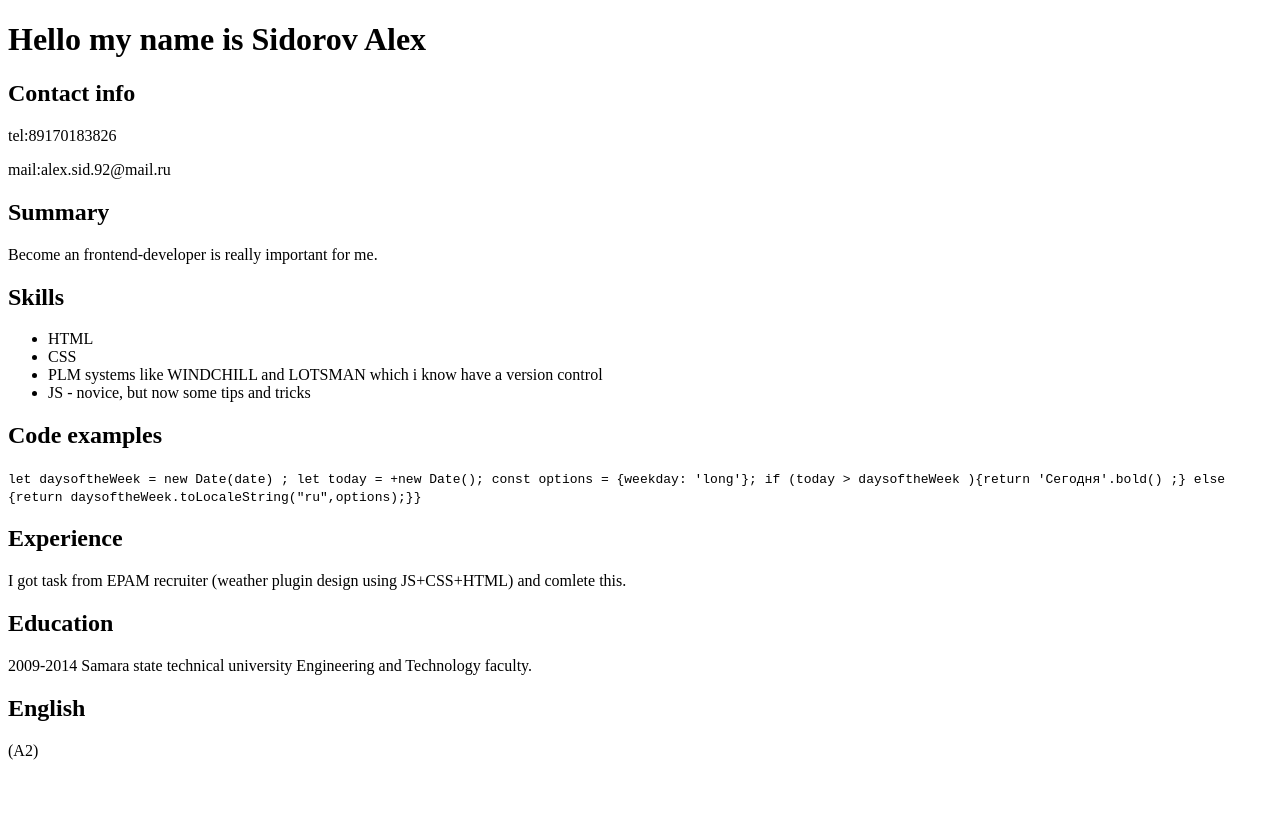
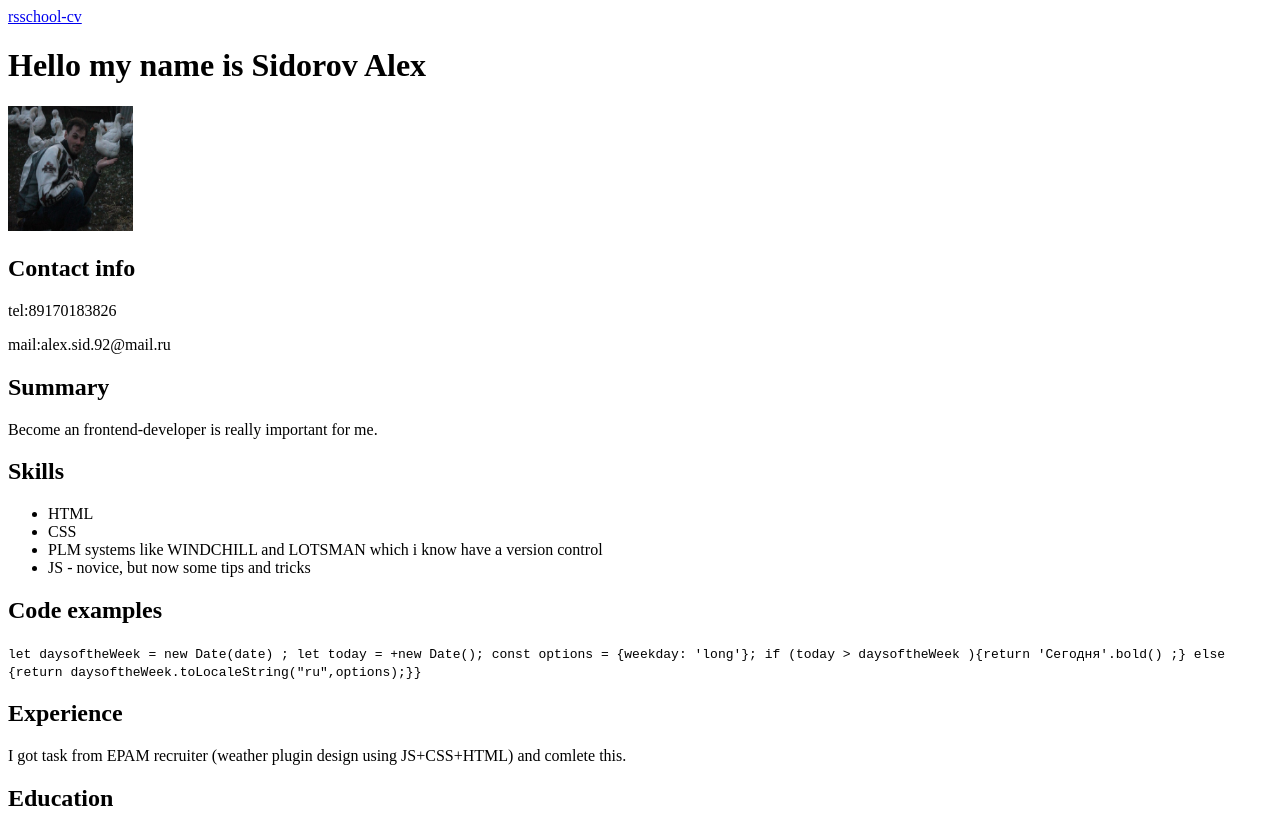
Before and after one commit to sidoroval163/rsschool-cv, a plain HTML site: page index.html in a window 1280 px wide. Shown: the top 815 px of the page. Drawn offline with Linux system fonts and the light colour scheme.

Commit message:
feat: add img file and css classes

```diff
--- a/index.html
+++ b/index.html
@@ -2,12 +2,16 @@
 <html lang="en">
 <head>
     <meta charset="UTF-8">
-    <meta name="viewport" content="width=device-width, initial-scale=1.0">
-    <title>Resume</title>
+    <title>My Rsschool-cv</title>
+    <link rel="stylesheet" href="style.css">
 </head>
 <body>
-   <div>
+    <header class="resume_header">
+        <a href="./index.html">rsschool-cv</a>
+    </header>
+   <div class="resume_block">
     <h1>Hello my name is Sidorov Alex </h1>
+    <img class="profile_image" src="profile.jpg"width="125" height="125" alt="profile_image">
     <h2>Contact info</h2>
     <p>tel:89170183826 </p>
     <p>mail:alex.sid.92@mail.ru</p>
```
Also changed, not shown: profile.jpg (added). Lines whose indentation alone changed are shown as unchanged.
